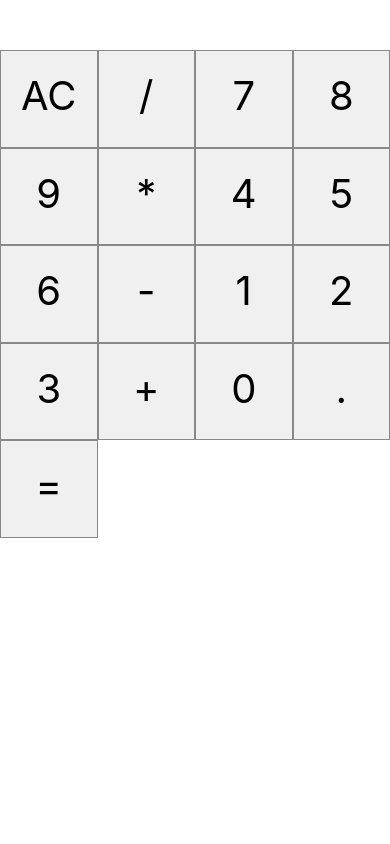
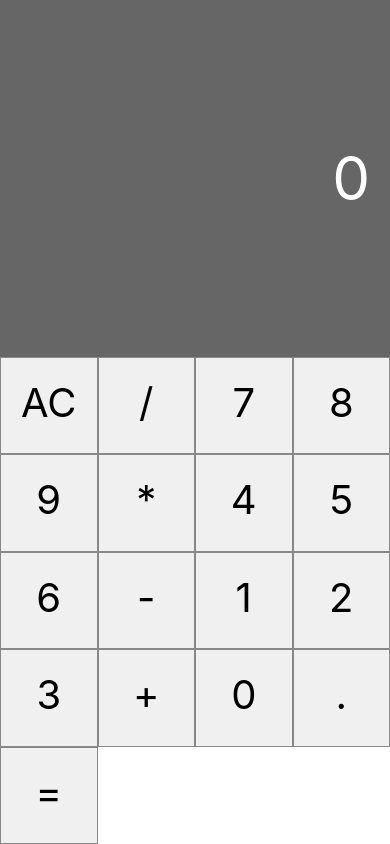
Before and after one commit to rochaskingdom/ProjetoCalculadora, a React Native app: screen / in a window 390 px wide. Built offline with nearby package versions, Linux system fonts and the light colour scheme.

Commit message:
Componente Display

```diff
--- a/App.js
+++ b/App.js
@@ -1,16 +1,22 @@
 import React, { Component } from 'react'
 import {
 	StyleSheet,
-	Text,
 	View
 } from 'react-native'
 
 import Button from './src/components/Button'
+import Display from './src/components/Display'
 
 export default class App extends Component {
+
+	state = {
+		displayValue: '0'
+	}
+
 	render() {
 		return (
 			<View style={styles.container}>
+				<Display value={this.state.displayValue} />
 				<View style={styles.buttons}>
 					<Button label='AC' />
 					<Button label='/' />
@@ -40,7 +46,6 @@
 		flex: 1,
 	},
 	buttons: {
-		paddingTop: 50,
 		flexDirection: 'row',
 		flexWrap: 'wrap',
 	}
--- /dev/null
+++ b/src/components/Display.js
@@ -0,0 +1,26 @@
+import React from 'react'
+import {
+    StyleSheet,
+    Text,
+    View,
+} from 'react-native'
+
+const styles = StyleSheet.create({
+    display: {
+        flex: 1,
+        padding: 20,
+        justifyContent: 'center',
+        backgroundColor: 'rgba(0,0,0,0.6)',
+        alignItems: 'flex-end',
+    },
+    displayValue: {
+        fontSize: 60,
+        color: '#fff',
+    }
+})
+
+export default props =>
+    <View style={styles.display}>
+        <Text style={styles.displayValue}
+            numberOfLines={1}>{props.value}</Text>
+    </View>
```
